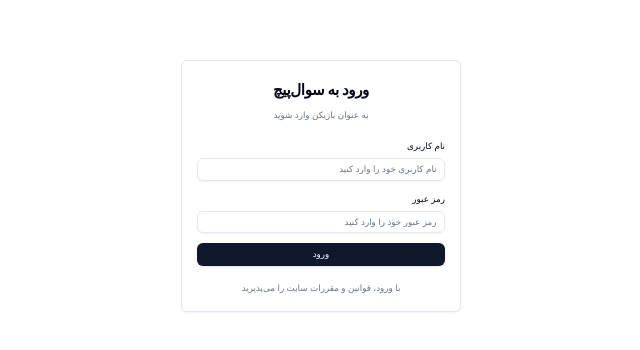
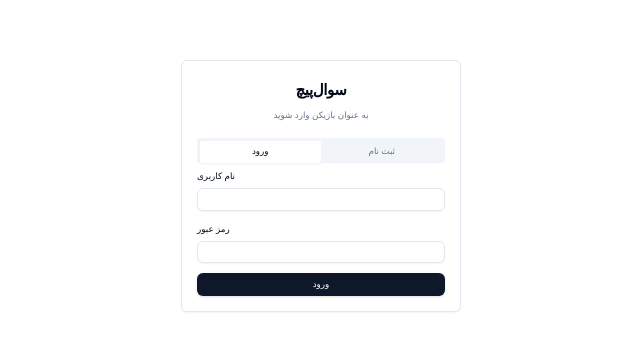
Before and after one commit to ce-amp/hw1-frontend, a Next.js app: page /login in a window 1280 px wide. Shown: the part 214-564 px from the top of the page, without its empty margins (378-1018 px from the left). Built offline with nearby package versions, Linux system fonts and the light colour scheme.

Commit message:
added the authentication and connected the auth to backend

```diff
--- a/package.json
+++ b/package.json
@@ -20,6 +20,7 @@
     "@radix-ui/react-separator": "^1.1.0",
     "@radix-ui/react-slot": "^1.1.0",
     "@radix-ui/react-switch": "^1.1.0",
+    "@radix-ui/react-tabs": "^1.1.2",
     "@radix-ui/react-toast": "^1.2.1",
     "@radix-ui/react-tooltip": "^1.1.2",
     "@uidotdev/usehooks": "^2.4.1",
--- a/src/app/login/page.tsx
+++ b/src/app/login/page.tsx
@@ -14,24 +14,51 @@ import {
   CardHeader,
   CardTitle,
 } from "@/components/ui/card";
+import { Tabs, TabsContent, TabsList, TabsTrigger } from "@/components/ui/tabs";
 
-export default function Login() {
-  const [username, setUsername] = useState("");
-  const [password, setPassword] = useState("");
+export default function AuthPage() {
+  const [loginData, setLoginData] = useState({ username: "", password: "" });
+  const [registerData, setRegisterData] = useState({
+    username: "",
+    password: "",
+    confirmPassword: "",
+  });
   const [error, setError] = useState("");
   const router = useRouter();
   const searchParams = useSearchParams();
-  const { login } = useAuth();
+  const { login, register } = useAuth();
   const type = searchParams.get("type") || "player";
 
-  const handleSubmit = async (e: React.FormEvent) => {
+  const handleLogin = async (e: React.FormEvent) => {
     e.preventDefault();
     setError("");
     try {
-      await login(username, password);
+      await login(loginData.username, loginData.password);
       router.push(`/${type}`);
     } catch (err) {
       setError("ورود ناموفق بود. لطفا دوباره تلاش کنید.");
+    }
+  };
+
+  const handleRegister = async (e: React.FormEvent) => {
+    e.preventDefault();
+    setError("");
+
+    if (registerData.password !== registerData.confirmPassword) {
+      setError("رمز عبور و تکرار آن مطابقت ندارند");
+      return;
+    }
+
+    try {
+      await register(
+        registerData.username,
+        registerData.password,
+        type as "designer" | "player"
+      );
+      await login(registerData.username, registerData.password);
+      router.push(`/${type}`);
+    } catch (err) {
+      setError("ثبت نام ناموفق بود. لطفا دوباره تلاش کنید.");
     }
   };
 
@@ -40,47 +67,109 @@ export default function Login() {
       <Card className="w-full max-w-md">
         <CardHeader>
           <CardTitle className="text-2xl font-bold text-center">
-            ورود به سوال‌پیچ
+            سوال‌پیچ
           </CardTitle>
           <CardDescription className="text-center">
             به عنوان {type === "designer" ? "طراح" : "بازیکن"} وارد شوید
           </CardDescription>
         </CardHeader>
         <CardContent>
-          <form onSubmit={handleSubmit} className="space-y-4">
+          <Tabs defaultValue="login">
+            <TabsList className="grid w-full grid-cols-2">
+              <TabsTrigger value="login">ورود</TabsTrigger>
+              <TabsTrigger value="register">ثبت نام</TabsTrigger>
+            </TabsList>
+
+            <TabsContent value="login">
+              <form onSubmit={handleLogin} className="space-y-4">
                 <div className="space-y-2">
-              <Label htmlFor="username">نام کاربری</Label>
+                  <Label htmlFor="login-username">نام کاربری</Label>
                   <Input
-                id="username"
+                    id="login-username"
                     type="text"
-                placeholder="نام کاربری خود را وارد کنید"
-                value={username}
-                onChange={(e) => setUsername(e.target.value)}
+                    value={loginData.username}
+                    onChange={(e) =>
+                      setLoginData({ ...loginData, username: e.target.value })
+                    }
                     required
                   />
                 </div>
                 <div className="space-y-2">
-              <Label htmlFor="password">رمز عبور</Label>
+                  <Label htmlFor="login-password">رمز عبور</Label>
                   <Input
-                id="password"
+                    id="login-password"
                     type="password"
-                placeholder="رمز عبور خود را وارد کنید"
-                value={password}
-                onChange={(e) => setPassword(e.target.value)}
+                    value={loginData.password}
+                    onChange={(e) =>
+                      setLoginData({ ...loginData, password: e.target.value })
+                    }
                     required
                   />
                 </div>
-            {error && <p className="text-red-500 text-sm">{error}</p>}
                 <Button type="submit" className="w-full">
                   ورود
                 </Button>
               </form>
+            </TabsContent>
+
+            <TabsContent value="register">
+              <form onSubmit={handleRegister} className="space-y-4">
+                <div className="space-y-2">
+                  <Label htmlFor="register-username">نام کاربری</Label>
+                  <Input
+                    id="register-username"
+                    type="text"
+                    value={registerData.username}
+                    onChange={(e) =>
+                      setRegisterData({
+                        ...registerData,
+                        username: e.target.value,
+                      })
+                    }
+                    required
+                  />
+                </div>
+                <div className="space-y-2">
+                  <Label htmlFor="register-password">رمز عبور</Label>
+                  <Input
+                    id="register-password"
+                    type="password"
+                    value={registerData.password}
+                    onChange={(e) =>
+                      setRegisterData({
+                        ...registerData,
+                        password: e.target.value,
+                      })
+                    }
+                    required
+                  />
+                </div>
+                <div className="space-y-2">
+                  <Label htmlFor="register-confirm-password">
+                    تکرار رمز عبور
+                  </Label>
+                  <Input
+                    id="register-confirm-password"
+                    type="password"
+                    value={registerData.confirmPassword}
+                    onChange={(e) =>
+                      setRegisterData({
+                        ...registerData,
+                        confirmPassword: e.target.value,
+                      })
+                    }
+                    required
+                  />
+                </div>
+                <Button type="submit" className="w-full">
+                  ثبت نام
+                </Button>
+              </form>
+            </TabsContent>
+          </Tabs>
+
+          {error && <p className="text-red-500 text-sm mt-4">{error}</p>}
         </CardContent>
-        <CardFooter className="flex justify-center">
-          <p className="text-sm text-muted-foreground">
-            با ورود، قوانین و مقررات سایت را می‌پذیرید
-          </p>
-        </CardFooter>
       </Card>
     </div>
   );
--- a/src/components/auth-provider.tsx
+++ b/src/components/auth-provider.tsx
@@ -1,17 +1,26 @@
 "use client";
 
-import React, { createContext, useState, useContext } from "react";
+import React, { createContext, useState, useContext, useEffect } from "react";
+import { apiClient } from "@/lib/api-client";
 
 interface User {
-  id: number;
+  id: string;
   username: string;
-  type: "designer" | "player";
+  role: "designer" | "player";
+  points?: number;
 }
 
 interface AuthContextType {
   user: User | null;
+  token: string | null;
   login: (username: string, password: string) => Promise<void>;
+  register: (
+    username: string,
+    password: string,
+    role: "designer" | "player"
+  ) => Promise<void>;
   logout: () => void;
+  isLoading: boolean;
 }
 
 const AuthContext = createContext<AuthContextType | undefined>(undefined);
@@ -20,26 +29,54 @@ export const AuthProvider: React.FC<{ children: React.ReactNode }> = ({
   children,
 }) => {
   const [user, setUser] = useState<User | null>(null);
+  const [token, setToken] = useState<string | null>(null);
+  const [isLoading, setIsLoading] = useState(true);
+
+  useEffect(() => {
+    const storedToken = localStorage.getItem("token");
+    if (storedToken) {
+      loadUserProfile(storedToken);
+    } else {
+      setIsLoading(false);
+    }
+  }, []);
+
+  const loadUserProfile = async (authToken: string) => {
+    try {
+      const userData = await apiClient.getUserProfile(authToken);
+      setUser(userData);
+      setToken(authToken);
+    } catch (error) {
+      localStorage.removeItem("token");
+    } finally {
+      setIsLoading(false);
+    }
+  };
 
   const login = async (username: string, password: string) => {
-    // Simulating an API call
-    await new Promise((resolve) => setTimeout(resolve, 1000));
+    const { token: authToken } = await apiClient.login(username, password);
+    localStorage.setItem("token", authToken);
+    await loadUserProfile(authToken);
+  };
 
-    // For demonstration purposes, we'll set a user based on the username
-    const newUser: User = {
-      id: 1,
-      username,
-      type: username.startsWith("designer") ? "designer" : "player",
-    };
-    setUser(newUser);
+  const register = async (
+    username: string,
+    password: string,
+    role: "designer" | "player"
+  ) => {
+    await apiClient.register(username, password, role);
   };
 
   const logout = () => {
     setUser(null);
+    setToken(null);
+    localStorage.removeItem("token");
   };
 
   return (
-    <AuthContext.Provider value={{ user, login, logout }}>
+    <AuthContext.Provider
+      value={{ user, token, login, register, logout, isLoading }}
+    >
       {children}
     </AuthContext.Provider>
   );
--- /dev/null
+++ b/src/components/ui/tabs.tsx
@@ -0,0 +1,55 @@
+"use client"
+
+import * as React from "react"
+import * as TabsPrimitive from "@radix-ui/react-tabs"
+
+import { cn } from "@/lib/utils"
+
+const Tabs = TabsPrimitive.Root
+
+const TabsList = React.forwardRef<
+  React.ElementRef<typeof TabsPrimitive.List>,
+  React.ComponentPropsWithoutRef<typeof TabsPrimitive.List>
+>(({ className, ...props }, ref) => (
+  <TabsPrimitive.List
+    ref={ref}
+    className={cn(
+      "inline-flex h-10 items-center justify-center rounded-md bg-muted p-1 text-muted-foreground",
+      className
+    )}
+    {...props}
+  />
+))
+TabsList.displayName = TabsPrimitive.List.displayName
+
+const TabsTrigger = React.forwardRef<
+  React.ElementRef<typeof TabsPrimitive.Trigger>,
+  React.ComponentPropsWithoutRef<typeof TabsPrimitive.Trigger>
+>(({ className, ...props }, ref) => (
+  <TabsPrimitive.Trigger
+    ref={ref}
+    className={cn(
+      "inline-flex items-center justify-center whitespace-nowrap rounded-sm px-3 py-1.5 text-sm font-medium ring-offset-background transition-all focus-visible:outline-none focus-visible:ring-2 focus-visible:ring-ring focus-visible:ring-offset-2 disabled:pointer-events-none disabled:opacity-50 data-[state=active]:bg-background data-[state=active]:text-foreground data-[state=active]:shadow-sm",
+      className
+    )}
+    {...props}
+  />
+))
+TabsTrigger.displayName = TabsPrimitive.Trigger.displayName
+
+const TabsContent = React.forwardRef<
+  React.ElementRef<typeof TabsPrimitive.Content>,
+  React.ComponentPropsWithoutRef<typeof TabsPrimitive.Content>
+>(({ className, ...props }, ref) => (
+  <TabsPrimitive.Content
+    ref={ref}
+    className={cn(
+      "mt-2 ring-offset-background focus-visible:outline-none focus-visible:ring-2 focus-visible:ring-ring focus-visible:ring-offset-2",
+      className
+    )}
+    {...props}
+  />
+))
+TabsContent.displayName = TabsPrimitive.Content.displayName
+
+export { Tabs, TabsList, TabsTrigger, TabsContent }
--- /dev/null
+++ b/src/lib/api-client.ts
@@ -0,0 +1,50 @@
+export class ApiError extends Error {
+  constructor(public status: number, message: string) {
+    super(message);
+  }
+}
+
+async function handleResponse(response: Response) {
+  if (!response.ok) {
+    const error = await response.json().catch(() => ({}));
+    throw new ApiError(response.status, error.message || "An error occurred");
+  }
+  return response.json();
+}
+
+export const apiClient = {
+  async login(username: string, password: string) {
+    const response = await fetch("/api/auth/login", {
+      method: "POST",
+      headers: {
+        "Content-Type": "application/json",
+      },
+      body: JSON.stringify({ username, password }),
+    });
+    return handleResponse(response);
+  },
+
+  async register(
+    username: string,
+    password: string,
+    role: "designer" | "player"
+  ) {
+    const response = await fetch("/api/auth/register", {
+      method: "POST",
+      headers: {
+        "Content-Type": "application/json",
+      },
+      body: JSON.stringify({ username, password, role }),
+    });
+    return handleResponse(response);
+  },
+
+  async getUserProfile(token: string) {
+    const response = await fetch("/api/users/profile", {
+      headers: {
+        Authorization: `Bearer ${token}`,
+      },
+    });
+    return handleResponse(response);
+  },
+};
```
Also changed, not shown: next.config.mjs (+10 -1 lines), 1 other file (tests, documents, lock files or other folders). Lines whose indentation alone changed are shown as unchanged.
